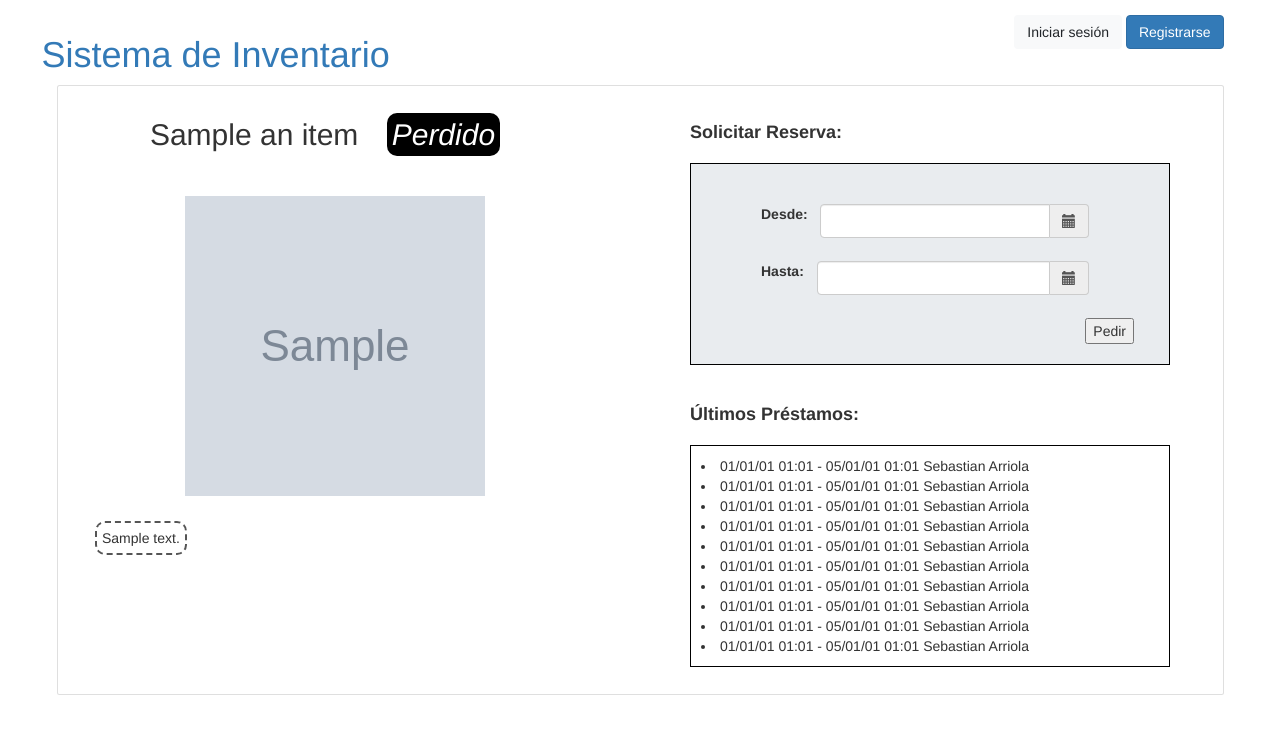
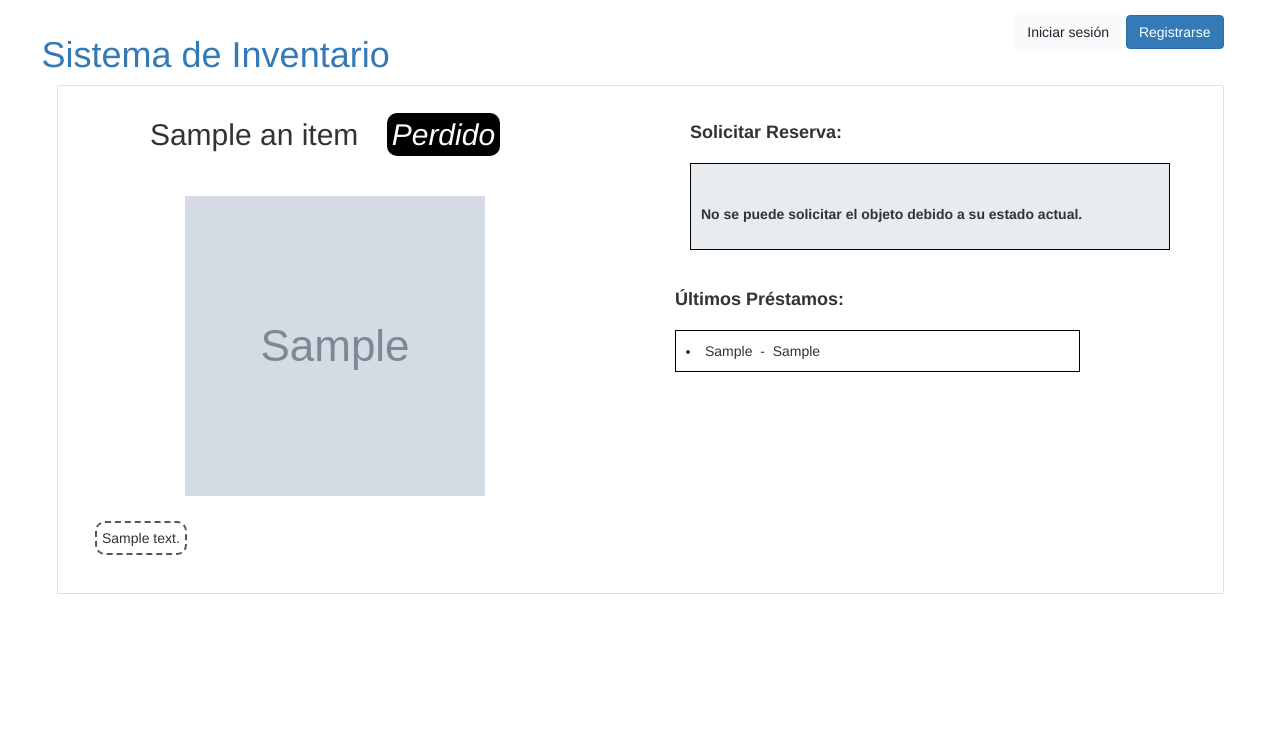
Before and after one commit to DCC-CC4401/2018-1-Winning-Eleven-11-T3, a Django app: template InventarioCEI/ficha/templates/ficha/viewitem.html in a window 1280 px wide. Shown: the top 734 px of the page. Run offline with Django 3.2, Linux system fonts and the light colour scheme; the template is opened without the code that fills it: most values are stand-ins (such as "Sample title", 1, 10 or a date in 2020); grey boxes marked "Sample" are stand-in pictures; parts of the project's set-up code (start-up, migrations or seed data) failed here and were passed over; some libraries are stand-ins or nearby versions; some web fonts are replaced.

Commit message:
agregado todo lo que faltaba hacer

```diff
--- a/InventarioCEI/ficha/templates/ficha/viewitem.html
+++ b/InventarioCEI/ficha/templates/ficha/viewitem.html
@@ -103,6 +103,9 @@
                         <div class="form-row"  style=" background-color: #e9ecef;border: 1px solid black; padding-top: 40px;padding-bottom: 20px;padding-right: 20px;padding-left: 10px">
 
 
+                            {% if anItem.estado == "Disponible" or anItem.estado == "En prestamo" %}
+
+
                             <div class="container">
 
 
@@ -138,6 +141,11 @@
 
 
                                 <input type="submit" value="Pedir" class="button pull-right" onclick="enviarSolicitud()">
+
+                            {% else %}
+                                <label>No se puede solicitar el objeto debido a su estado actual.</label>
+                            {% endif %}
+
 
                             </div>
 
@@ -181,16 +189,13 @@
 
 
                     <div class="form-row"  style=" border: 1px solid black; padding-top: 10px;padding-bottom: 10px;padding-right: 10px;padding-left: 10px">
-                       <li> 01/01/01 01:01 - 05/01/01 01:01 Sebastian Arriola </li>
-                        <li> 01/01/01 01:01 - 05/01/01 01:01 Sebastian Arriola </li>
-                        <li> 01/01/01 01:01 - 05/01/01 01:01 Sebastian Arriola </li>
-                        <li> 01/01/01 01:01 - 05/01/01 01:01 Sebastian Arriola </li>
-                        <li> 01/01/01 01:01 - 05/01/01 01:01 Sebastian Arriola </li>
-                        <li> 01/01/01 01:01 - 05/01/01 01:01 Sebastian Arriola </li>
-                        <li> 01/01/01 01:01 - 05/01/01 01:01 Sebastian Arriola </li>
-                        <li> 01/01/01 01:01 - 05/01/01 01:01 Sebastian Arriola </li>
-                        <li> 01/01/01 01:01 - 05/01/01 01:01 Sebastian Arriola </li>
-                        <li> 01/01/01 01:01 - 05/01/01 01:01 Sebastian Arriola </li>
+
+                        {% for aSol in solicitudes%}
+                            {% csrf_token %}
+
+                            <li>{{ aSol.tiempo_inicio }}&nbsp - &nbsp{{ aSol.tiempo_final }} </li>
+                        {% endfor %}
+
 
                     </div>
                 </div>
```
Also changed, not shown: InventarioCEI/ficha/views.py (+16 -4 lines), InventarioCEI/db.sqlite3.
